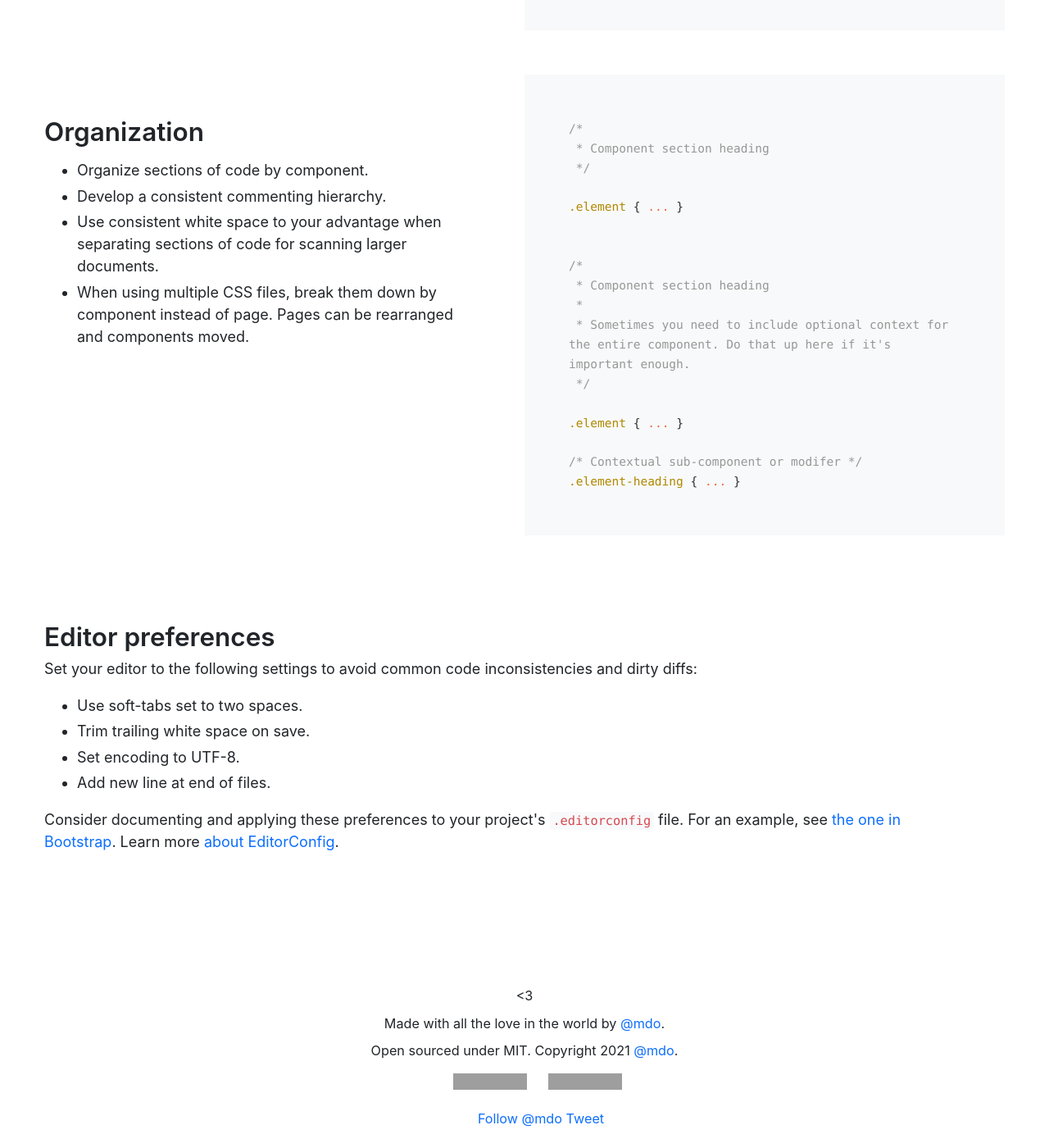
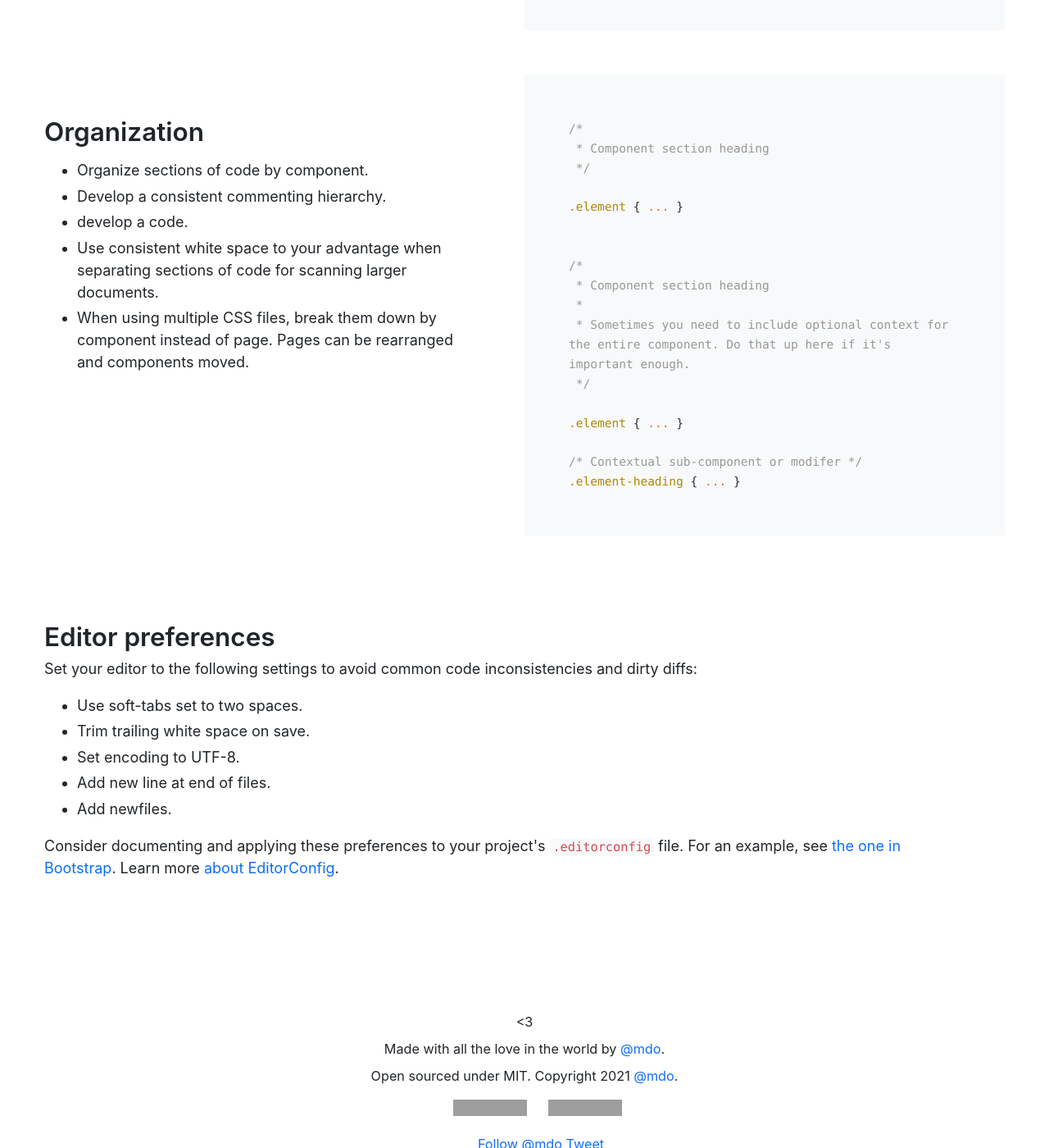
Before and after one commit to mdo/code-guide, a Jekyll site: the page built from index.html, in a window 1280 px wide and 1400 px high, scrolled down 13457 px. Shown: the whole window at 82% size. Built offline with Jekyll 4.4.1, drawn with Linux system fonts in a browser that asks for light colours; comment, search, counter and statistics services are not loaded; grey boxes are pictures that could not be loaded.

Commit message:
Update index.html

```diff
--- a/index.html
+++ b/index.html
@@ -391,6 +391,7 @@ layout: default
     <ul>
       <li>Organize sections of code by component.</li>
       <li>Develop a consistent commenting hierarchy.</li>
+      <li>develop a code.</li>
       <li>Use consistent white space to your advantage when separating sections of code for scanning larger documents.</li>
       <li>When using multiple CSS files, break them down by component instead of page. Pages can be rearranged and components moved.</li>
     </ul>
@@ -409,6 +410,7 @@ layout: default
       <li>Trim trailing white space on save.</li>
       <li>Set encoding to UTF-8.</li>
       <li>Add new line at end of files.</li>
+      <li>Add newfiles.</li>
     </ul>
     <p>Consider documenting and applying these preferences to your project's <code>.editorconfig</code> file. For an example, see <a href="https://github.com/twbs/bootstrap/blob/main/.editorconfig">the one in Bootstrap</a>. Learn more <a href="https://editorconfig.org">about EditorConfig</a>.</p>
   </div>
```
